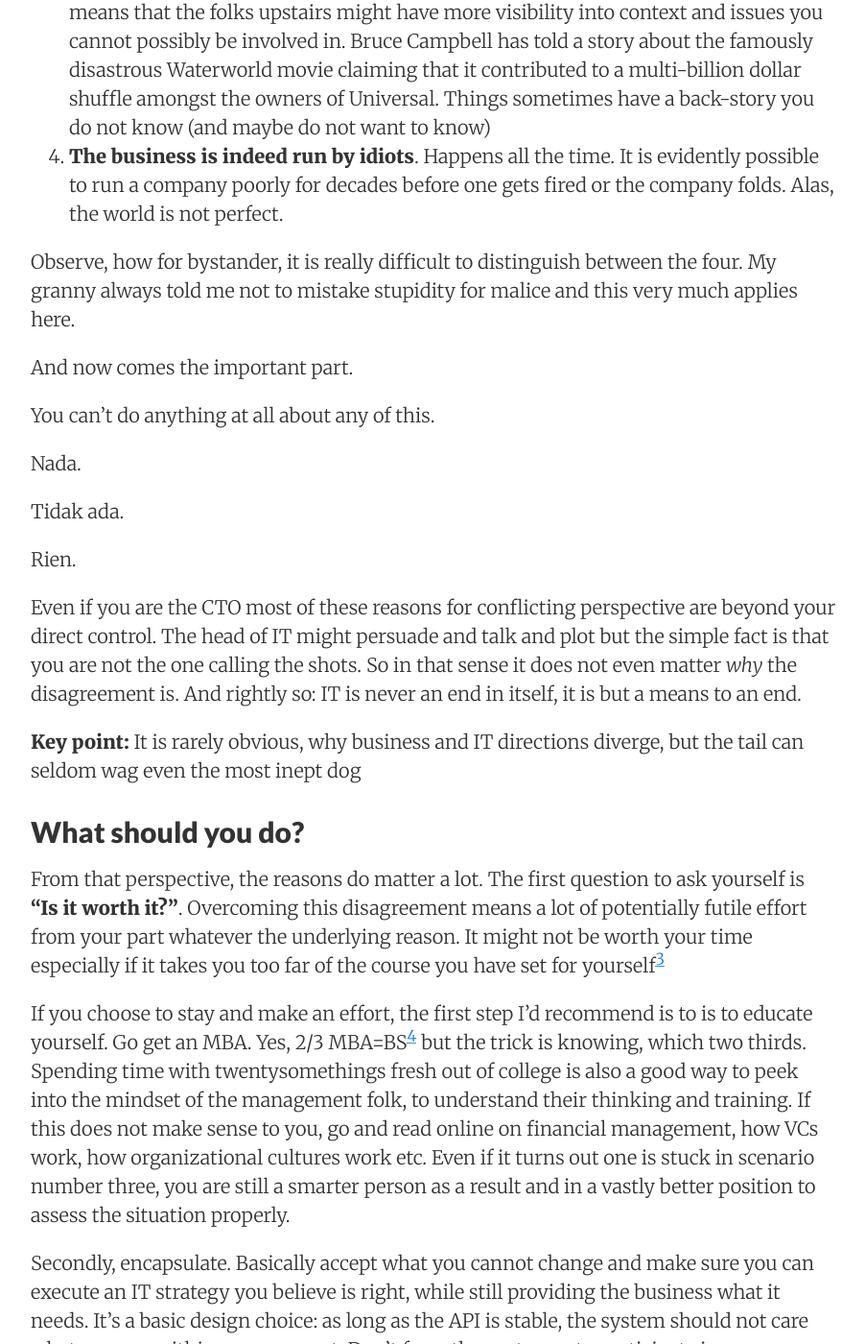
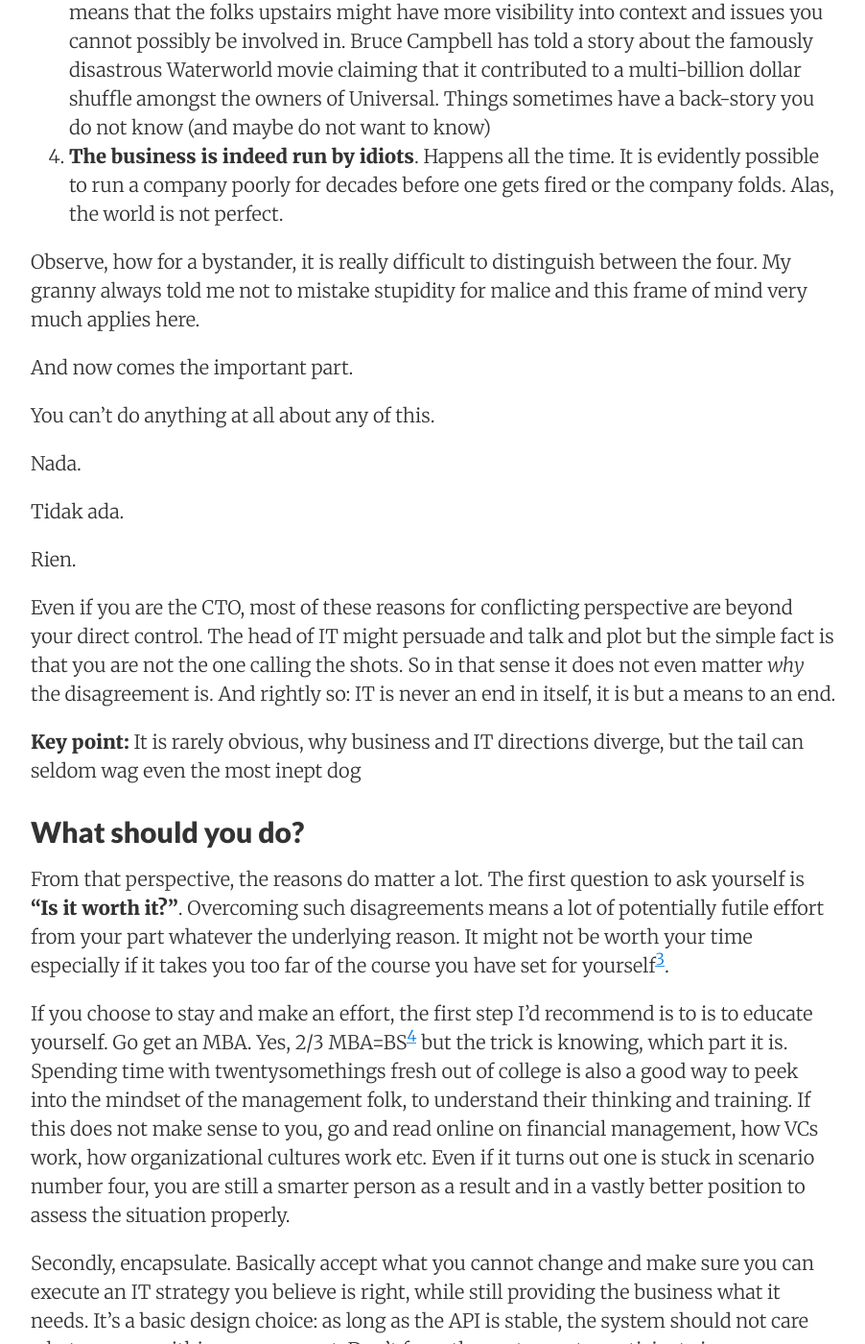
Before and after one commit to andreskytt/it_strateegia, a Jekyll site: the page built from _posts/2016-10-03-on-serenity.md, in a window 1280 px wide and 1400 px high, scrolled down 1479 px. Shown: the whole window at 96% size, without its empty margins (188-1090 px from the left). Built offline with Jekyll 4.4.1, drawn with Linux system fonts in a browser that asks for light colours.

Commit message:
New post on serenity up

```diff
--- a/_posts/2016-10-03-on-serenity.md
+++ b/_posts/2016-10-03-on-serenity.md
@@ -23,7 +23,7 @@ Why this might be?
 1. __You might lack the big picture__. The view from higher above is usually better. This means that the folks upstairs might have more visibility into context and issues you cannot possibly be involved in. Bruce Campbell has told a story about the famously disastrous Waterworld movie claiming that it contributed to a multi-billion dollar shuffle amongst the owners of Universal. Things sometimes have a back-story you do not know (and maybe do not want to know)
 1. __The business is indeed run by idiots__. Happens all the time. It is evidently possible to run a company poorly for decades before one gets fired or the company folds. Alas, the world is not perfect.
 
-Observe, how for bystander, it is really difficult to distinguish between the four. My granny always told me not to mistake stupidity for malice and this very much applies here.
+Observe, how for a bystander, it is really difficult to distinguish between the four. My granny always told me not to mistake stupidity for malice and this frame of mind very much applies here.
 
 And now comes the important part.
 
@@ -35,14 +35,14 @@ Tidak ada.
 
 Rien.
 
-Even if you are the CTO most of these reasons for conflicting perspective are beyond your direct control. The head of IT might persuade and talk and plot but the simple fact is that you are not the one calling the shots. So in that sense it does not even matter _why_ the disagreement is. And rightly so: IT is never an end in itself, it is but a means to an end.
+Even if you are the CTO, most of these reasons for conflicting perspective are beyond your direct control. The head of IT might persuade and talk and plot but the simple fact is that you are not the one calling the shots. So in that sense it does not even matter _why_ the disagreement is. And rightly so: IT is never an end in itself, it is but a means to an end.
 
 __Key point:__ It is rarely  obvious, why business and IT directions diverge, but the tail can seldom wag even the most inept dog
 
 ## What should you do?
-From that perspective, the reasons do matter a lot. The first question to ask yourself is __"Is it worth it?"__. Overcoming this disagreement means a lot of potentially futile effort from your part whatever the underlying reason. It might not be worth your time especially if it takes you too far of the course you have set for yourself[^3]
+From that perspective, the reasons do matter a lot. The first question to ask yourself is __"Is it worth it?"__. Overcoming such disagreements means a lot of potentially futile effort from your part whatever the underlying reason. It might not be worth your time especially if it takes you too far of the course you have set for yourself[^3].
 
-If you choose to stay and make an effort, the first step I'd recommend is to is to educate yourself. Go get an MBA. Yes, 2/3 MBA=BS[^4] but the trick is knowing, which two thirds. Spending time with twentysomethings fresh out of college is also a good way to peek into the mindset of the management folk, to understand their thinking and training. If this does not make sense to you, go and read online on financial management, how VCs work, how organizational cultures work etc. Even if it turns out one is stuck in scenario number three, you are still a smarter person as a result and in a vastly better position to assess the situation properly.
+If you choose to stay and make an effort, the first step I'd recommend is to is to educate yourself. Go get an MBA. Yes, 2/3 MBA=BS[^4] but the trick is knowing, which part it is. Spending time with twentysomethings fresh out of college is also a good way to peek into the mindset of the management folk, to understand their thinking and training. If this does not make sense to you, go and read online on financial management, how VCs work, how organizational cultures work etc. Even if it turns out one is stuck in scenario number four, you are still a smarter person as a result and in a vastly better position to assess the situation properly.
 
 Secondly, encapsulate. Basically accept what you cannot change and make sure you can execute an IT strategy you believe is right, while still providing the business what it needs. It's a basic design choice: as long as the API is stable, the system should not care what goes on within a component. Don't force the customer to participate in scrum teams while they have zero execution power. Don't assume a CMM level 0 organization can provide stable requirements. Instead, figure out a way to proxy the customer or deal with changing requirements.  Building these interfaces is hard, but worth it. Since this is something agile teams have dealt with since for ever, simple googling should yield tons of good content.
 
```
